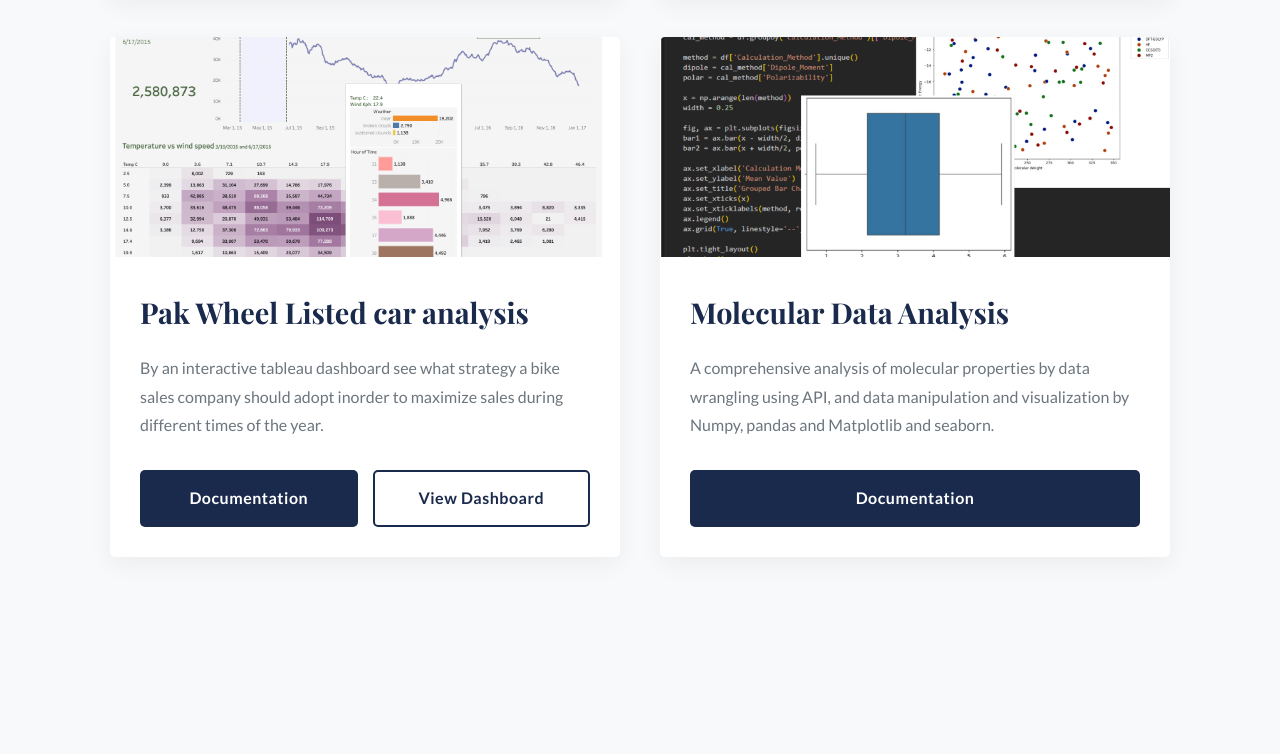
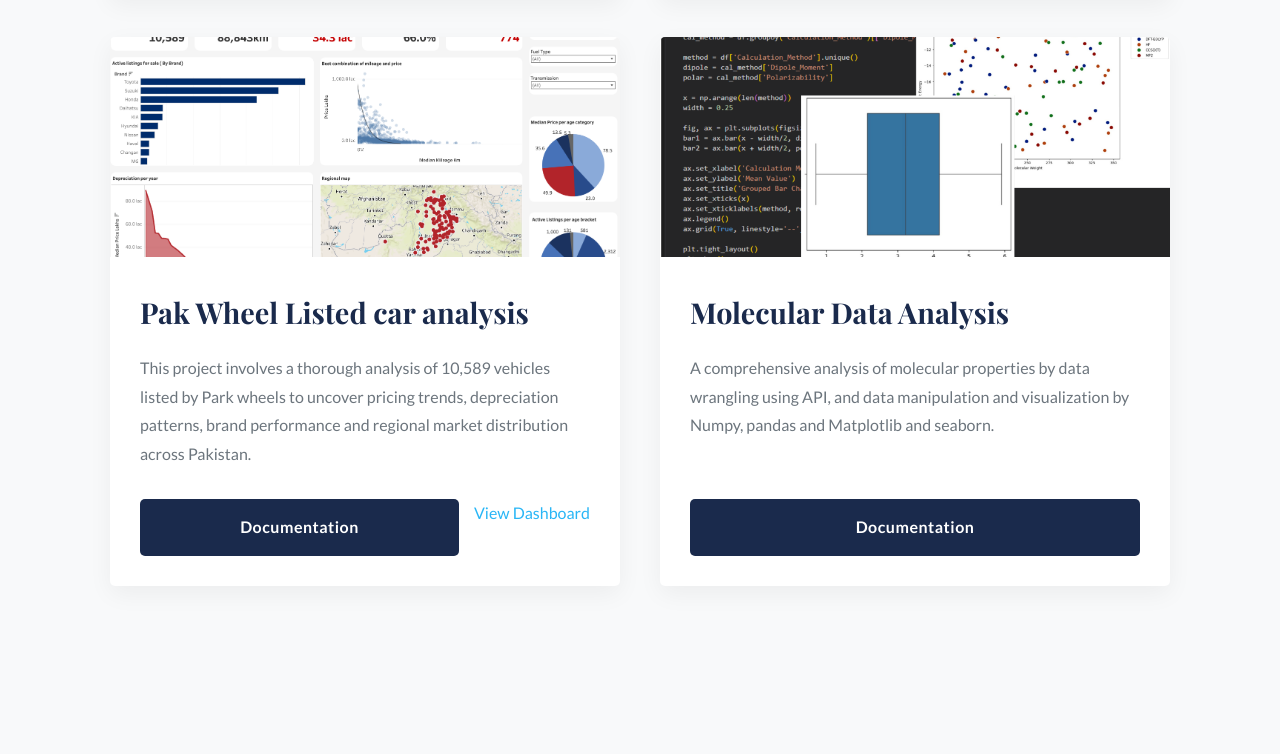
Before and after one commit to MairaZarnab08/MairaZarnab08.github.io, a plain HTML site: page index.html in a window 1280 px wide. Shown: the part 1935-2689 px from the top of the page. Drawn offline with nearby package versions, Linux system fonts and the light colour scheme.

Commit message:
Update index.html

```diff
--- a/index.html
+++ b/index.html
@@ -134,15 +134,16 @@
             <!-- Project 2 -->
              <div class="project-card">
                 <!--💡UPDATE: Add a preview image of your project to assets/images/ -->
-                <img src="assets/images/Bike Rides.png" alt="Project One Preview">
+                <img src="assets/images/Pak Wheel Dashboard.png" alt="Project One Preview">
                 <div class="project-card-content">
                     <h3>Pak Wheel Listed car analysis</h3>
-                    <p>By an interactive tableau dashboard see what strategy a bike sales company should adopt inorder to maximize sales during different times of the year.</p>
+                    <p> This project involves a thorough analysis of 10,589 vehicles listed by Park wheels to uncover pricing trends,
+                        depreciation patterns, brand performance and regional market distribution across Pakistan.</p>
                     <div class="project-buttons">
                         <!--💡UPDATE: Add link to your project's code/documentation on GitHub-->
                         <a href="https://github.com/MairaZarnab08/Pak_Wheel_Used_Car_Analysis" class="btn">Documentation</a>
                         <!--💡UPDATE: Add link to your live dashboard (e.g., Power BI, Tableau Public)-->
-                        <a href="https://public.tableau.com/app/profile/maira.zarnab/viz/LondonBikeRides-MovingAverageandHeatmap_17946603917850/Dashboard?publish=yes" target="_blank" class="btn btn-secondary">View Dashboard</a>
+                        <a href="https://public.tableau.com/app/profile/maira.zarnab/viz/PakistanUsedcarMarketAnalysis/Dashboard?publish=yes">View Dashboard</a>
                     </div>
                 </div>
             </div>
```
